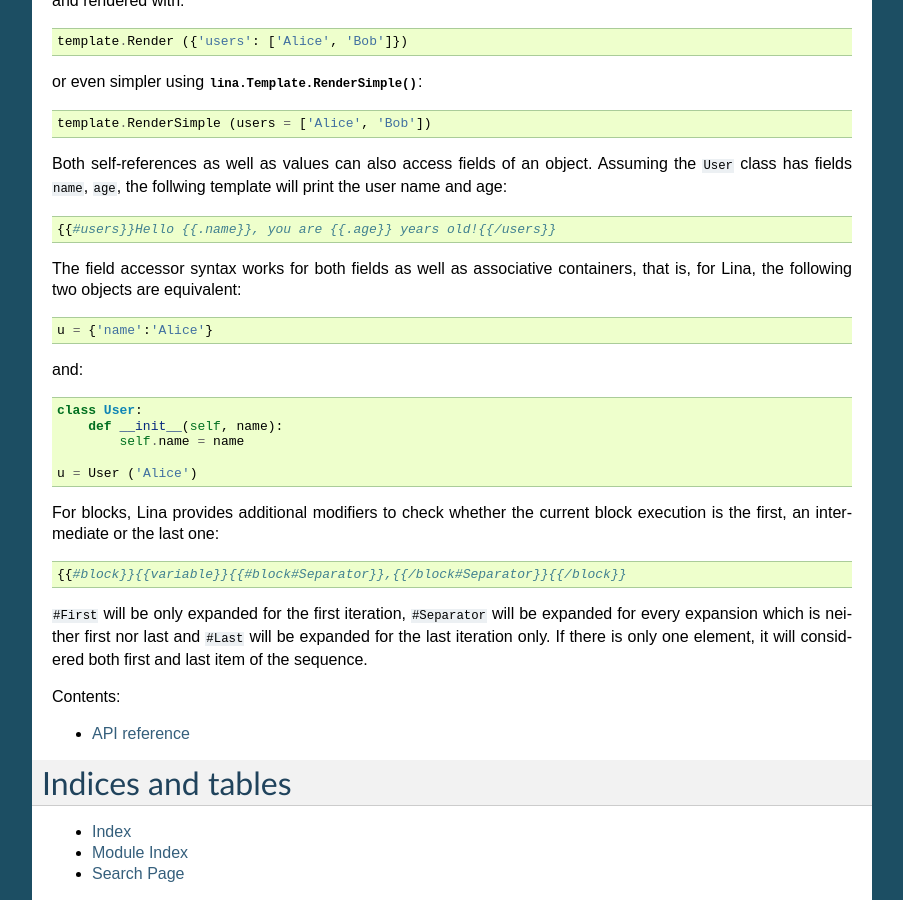
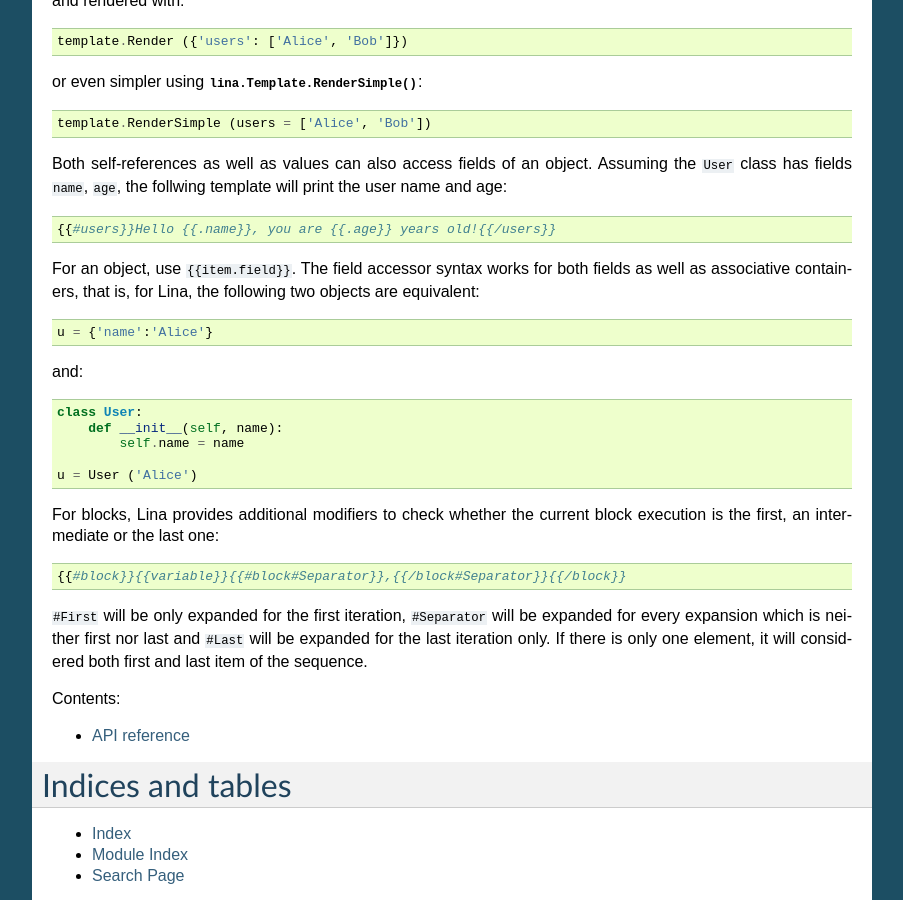
Before and after one commit to Anteru/lina, a Sphinx documentation site: the page built from docs/index.rst, in a window 1280 px wide and 900 px high, scrolled down 984 px. Shown: the whole window, without its empty margins (198-1101 px from the left). Built offline with Sphinx 7.4.7, drawn with Linux system fonts in a browser that asks for light colours.

Commit message:
Document field accessor for normal values.

```diff
--- a/docs/index.rst
+++ b/docs/index.rst
@@ -53,7 +53,7 @@
 
     {{#users}}Hello {{.name}}, you are {{.age}} years old!{{/users}}
 
-The field accessor syntax works for both fields as well as associative containers, that is, for Lina, the following two objects are equivalent::
+For an object, use ``{{item.field}}``. The field accessor syntax works for both fields as well as associative containers, that is, for Lina, the following two objects are equivalent::
 
     u = {'name':'Alice'}
 
```
